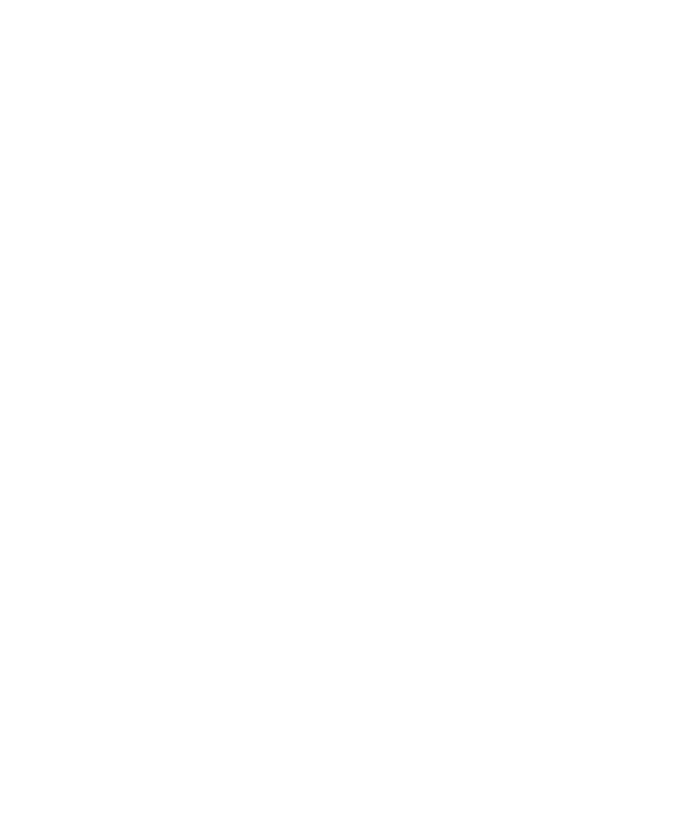
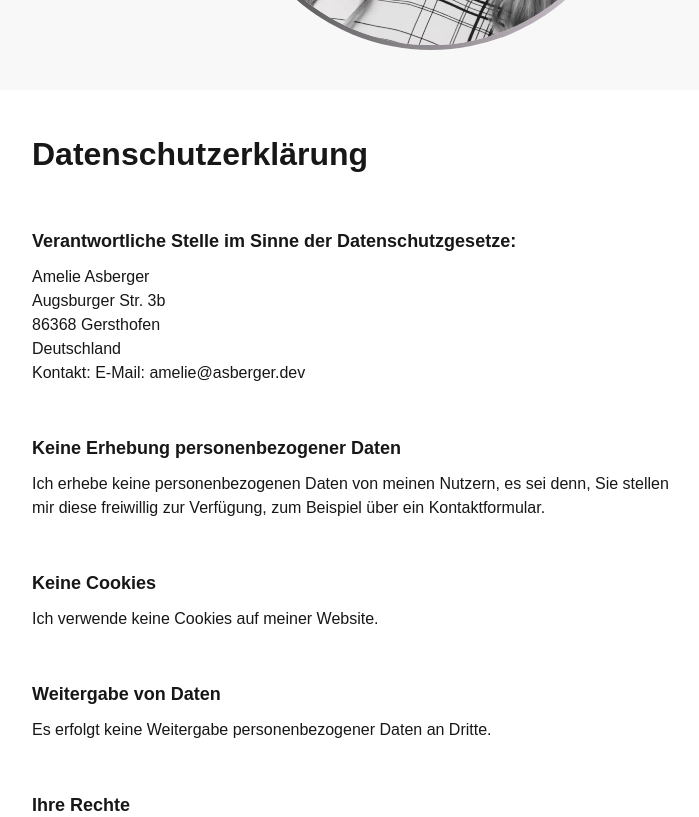
Before and after one commit to amelieasberger/amelie-website, a Next.js app in the folder amelie-website/: page /privacyPolicy in a window 1280 px wide. Before the commit this address had no page. Shown: the part 480-1297 px from the top of the page, without its empty margins (8-707 px from the left). Before the commit the page ends 800 px from the top, so only its background shows below. Built offline with nearby package versions, Linux system fonts and the light colour scheme.

Commit message:
added privacy policy and imprint page to footer

```diff
--- a/amelie-website/public/locales/de/common.json
+++ b/amelie-website/public/locales/de/common.json
@@ -1,7 +1,7 @@
 {
     "welcome": "Hi, ich bin",
     "description": "Softwareentwicklerin (Frontend)",
-    "skillsTitle": "Meine Fähigkeiten",
+    "skillsTitle": "Tech-Stack",
     "vitaTitle": "Werdegang",
     "imprintTitle": "Impressum",
     "imprintSubtitle": "Angaben gemäß § 5 TMG:",
@@ -13,5 +13,18 @@
     "liabilityContent": "Haftung für Inhalte",
     "liabilityContentText": "Als Diensteanbieter bin ich gemäß § 7 Abs.1 TMG für eigene Inhalte auf diesen Seiten nach den allgemeinen Gesetzen verantwortlich. Nach §§ 8 bis 10 TMG bin ich jedoch nicht verpflichtet, übermittelte oder gespeicherte fremde Informationen zu überwachen oder nach Umständen zu forschen, die auf eine rechtswidrige Tätigkeit hinweisen.",
     "liabilityLinks": "Haftung für Links",
-    "liabilityLinksText": "Meine Website enthält Links zu externen Websites Dritter, auf deren Inhalte ich keinen Einfluss habe. Deshalb kann ich für diese fremden Inhalte auch keine Gewähr übernehmen. Für die Inhalte der verlinkten Seiten ist stets der jeweilige Anbieter oder Betreiber der Seiten verantwortlich."
+    "liabilityLinksText": "Meine Website enthält Links zu externen Websites Dritter, auf deren Inhalte ich keinen Einfluss habe. Deshalb kann ich für diese fremden Inhalte auch keine Gewähr übernehmen. Für die Inhalte der verlinkten Seiten ist stets der jeweilige Anbieter oder Betreiber der Seiten verantwortlich.",
+    "privacy": "Datenschutz",
+    "privacyTitle": "Datenschutzerklärung",
+    "privacyResponsibility": "Verantwortliche Stelle im Sinne der Datenschutzgesetze:",
+    "personalData": "Keine Erhebung personenbezogener Daten",
+    "personalDataText": "Ich erhebe keine personenbezogenen Daten von meinen Nutzern, es sei denn, Sie stellen mir diese freiwillig zur Verfügung, zum Beispiel über ein Kontaktformular.",
+    "cookies": "Keine Cookies",
+    "cookieText": "Ich verwende keine Cookies auf meiner Website.",
+    "dataTransfer": "Weitergabe von Daten",
+    "dataTransferText": "Es erfolgt keine Weitergabe personenbezogener Daten an Dritte.",
+    "rights": "Ihre Rechte",
+    "rightsText": "Da ich keine personenbezogenen Daten erhebe, haben Sie keine Rechte bezüglich der Verarbeitung solcher Daten. Sollten Sie dennoch Fragen dazu haben, können Sie mich gerne kontaktieren.",
+    "privacyChanges": "Änderungen dieser Datenschutzerklärung",
+    "privacyChangesText": "Ich behalte mir vor, diese Datenschutzerklärung bei Bedarf zu aktualisieren, wenn sich mein Umgang mit Daten ändert oder gesetzliche Anforderungen angepasst werden."
 }
--- a/amelie-website/public/locales/en/common.json
+++ b/amelie-website/public/locales/en/common.json
@@ -6,12 +6,25 @@
     "imprintTitle": "Legal Notice",
     "imprintSubtitle": "Information in accordance with Section 5 TMG:",
     "country": "Germany",
-    "contact": "Email: amelie@asberger.dev",
+    "contact": "Contact: Email: amelie@asberger.dev",
     "responsibilityTitle": "Responsible for content according to Section 55(2) RStV:",
     "copyright": "Copyright",
     "copyrightText": "The content and works created by the website operator on this website are subject to German copyright law. Contributions by third parties are marked as such. Duplication, processing, distribution, and any form of utilization beyond the limits of copyright law require the written consent of the author or creator.",
     "liabilityContent": "Liability for Content",
     "liabilityContentText": "As a service provider, I am responsible for my own content on these pages in accordance with Section 7(1) TMG and general laws. However, according to Sections 8 to 10 TMG, I am not obligated to monitor transmitted or stored external information or to search for circumstances indicating illegal activity.",
     "liabilityLinks": "Liability for Links",
-    "liabilityLinksText": "My website contains links to external websites of third parties, over whose contents I have no influence. Therefore, I cannot assume any liability for these external contents. The respective provider or operator of the pages is always responsible for the contents of the linked pages."
+    "liabilityLinksText": "My website contains links to external websites of third parties, over whose contents I have no influence. Therefore, I cannot assume any liability for these external contents. The respective provider or operator of the pages is always responsible for the contents of the linked pages.",
+    "privacy": "Privacy Policy",
+    "privacyTitle": "Privacy Policy",
+    "privacyResponsibility": "The responsible party within the meaning of data protection laws is:",
+    "personalData": "No Collection of Personal Data",
+    "personalDataText": "I do not collect any personal data from my users unless you voluntarily provide it, for example, through a contact form.",
+    "cookies": "No Cookies",
+    "cookieText": "I do not use cookies on my website.",
+    "dataTransfer": "Data Sharing",
+    "dataTransferText": "No personal data is shared with third parties.",
+    "rights": "Your Rights",
+    "rightsText": "Since I do not collect personal data, you do not have rights regarding the processing of such data. However, if you have any questions, feel free to contact me.",
+    "privacyChanges": "Changes to This Privacy Policy",
+    "privacyChangesText": "I reserve the right to update this privacy policy if my data handling practices change or if legal requirements are amended."
 }
--- a/amelie-website/src/app/page.tsx
+++ b/amelie-website/src/app/page.tsx
@@ -7,7 +7,7 @@
 import Skills from '@/components/Skills/Skills';
 import QuoteSection from '@/components/QuoteSection/QuoteSection';
 import Vita from '@/components/Vita/Vita';
-import Imprint from '@/components/Footer/Imprint/Imprint';
+import Footer from '@/components/Footer/Footer';
 
 function Home(): React.JSX.Element {
   return (
@@ -18,7 +18,7 @@
         <Skills />
         {/* <QuoteSection /> */}
         <Vita />
-        <Imprint />
+        <Footer />
       </main>
     </div>
   );
--- /dev/null
+++ b/amelie-website/src/app/privacyPolicy/page.tsx
@@ -0,0 +1,24 @@
+'use client';
+import '../../styles/reset.scss';
+import '../../../i18n';
+import { appWithTranslation } from 'next-i18next';
+import React from 'react';
+import Header from '@/components/Header/Header';
+import Footer from '@/components/Footer/Footer';
+import Privacy from '@/components/Footer/Privacy/Privacy';
+import Introduction from '@/components/Introduction/Introduction';
+
+function PrivacyPolicy(): React.JSX.Element {
+  return (
+    <div>
+        <main>
+            <Header />
+            <Introduction />
+            <Privacy />
+            <Footer />
+        </main>
+    </div>
+  );
+};
+
+export default appWithTranslation(PrivacyPolicy);
--- /dev/null
+++ b/amelie-website/src/components/Footer/Footer.module.scss
@@ -0,0 +1,11 @@
+@use '../../styles/colors.module.scss' as colors;
+
+.container {
+    box-shadow: 0 -14px 8px -12px #dddddd;
+    padding: 40px 20px;
+    gap: 20px;
+    display: flex;
+    justify-content: center;
+    font-weight: bold;
+    color: #949494;
+}
--- a/amelie-website/src/components/Footer/Footer.tsx
+++ b/amelie-website/src/components/Footer/Footer.tsx
@@ -1,11 +1,15 @@
+import Link from 'next/link';
+import { useTranslation } from 'react-i18next';
+import styles from './Footer.module.scss';
 
 export default function Footer(): React.JSX.Element {
+    const { t } = useTranslation('common');
 
     return (
-        <div>
-            Impressum
-            Datenschutz
-            Home
+        <div className={styles.container}>
+            <Link href="/imprint">{t('imprintTitle')}</Link>
+            <Link href="/privacyPolicy">{t('privacy')}</Link>
+            <Link href="/">Home</Link>
         </div>
     );
 };
--- /dev/null
+++ b/amelie-website/src/components/Footer/Privacy/Privacy.module.scss
@@ -0,0 +1,18 @@
+.container {
+    margin: 40px;
+    display: grid;
+    gap: 50px;
+    max-width: 50%;
+    line-height: 1.5;
+}
+
+.personalData {
+    display: flex;
+    flex-direction: column;
+}
+
+.subtitle {
+    font-weight: bold;
+    font-size: 18px;
+    margin-bottom: 10px;
+}
--- /dev/null
+++ b/amelie-website/src/components/Footer/Privacy/Privacy.tsx
@@ -0,0 +1,42 @@
+import { useTranslation } from 'react-i18next';
+import styles from './Privacy.module.scss';
+
+export default function Privacy(): React.JSX.Element {
+    const { t } = useTranslation('common');
+
+    return (
+        <div className={styles.container}>
+            <h1>{t('privacyTitle')}</h1>
+            <div>
+                <p className={styles.subtitle}>{t('privacyResponsibility')}</p>
+                <p className={styles.personalData}>
+                    <span>Amelie Asberger</span>
+                    <span>Augsburger Str. 3b</span>
+                    <span>86368 Gersthofen</span>
+                    <span>{t('country')}</span>
+                </p>
+                <p>{t('contact')}</p>
+            </div>
+            <div>
+                <p className={styles.subtitle}>{t('personalData')}</p>
+                <p>{t('personalDataText')}</p>
+            </div>
+            <div>
+                <p className={styles.subtitle}>{t('cookies')}</p>
+                <p>{t('cookieText')}</p>
+            </div>
+            <div>
+                <p className={styles.subtitle}>{t('dataTransfer')}</p>
+                <p>{t('dataTransferText')}</p>
+            </div>
+            <div>
+                <p className={styles.subtitle}>{t('rights')}</p>
+                <p>{t('rightsText')}</p>
+            </div>
+            <div>
+                <p className={styles.subtitle}>{t('privacyChanges')}</p>
+                <p>{t('privacyChangesText')}</p>
+            </div>
+        </div>
+    );
+};
--- a/amelie-website/src/components/Header/Header.tsx
+++ b/amelie-website/src/components/Header/Header.tsx
@@ -1,7 +1,6 @@
 import React from 'react';
 import styles from './Header.module.scss';
 import LanguageSwitcher from '../LanguageSwitcher/LanguageSwitcher';
-
 
 export default function Header(): React.JSX.Element {
 
```
Also changed, not shown: amelie-website/src/app/imprint/page.tsx (added, +24 -0 lines), amelie-website/public/android-chrome-192x192.png (renamed from amelie-website/public/assets/icons/android-chrome-192x192.png), amelie-website/public/android-chrome-512x512.png (renamed from amelie-website/public/assets/icons/android-chrome-512x512.png).
